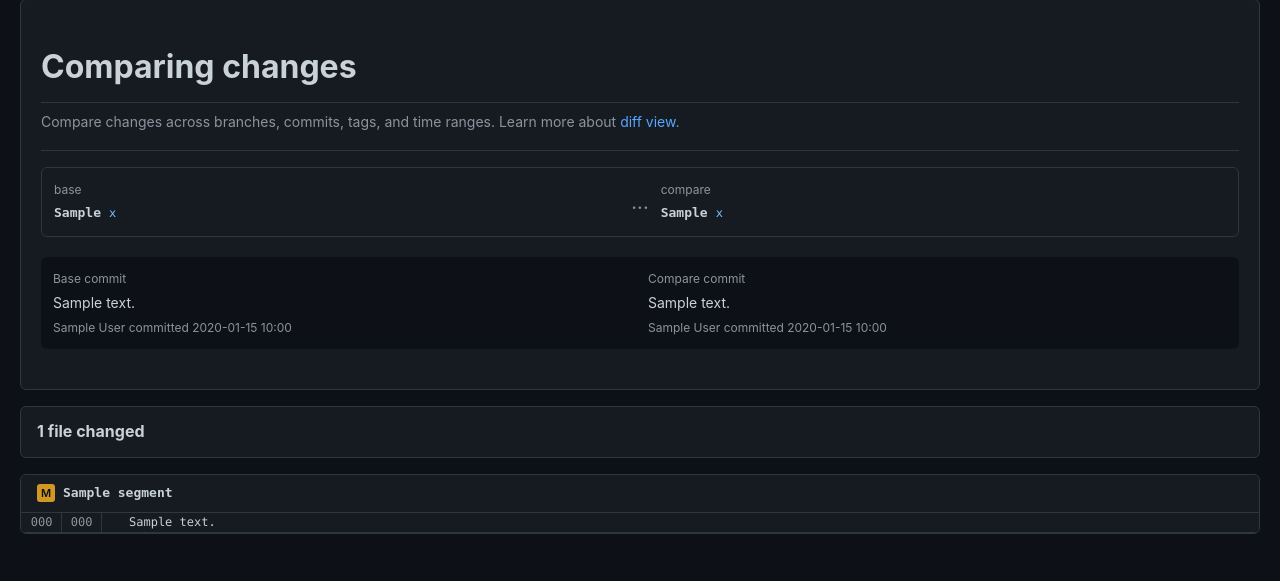
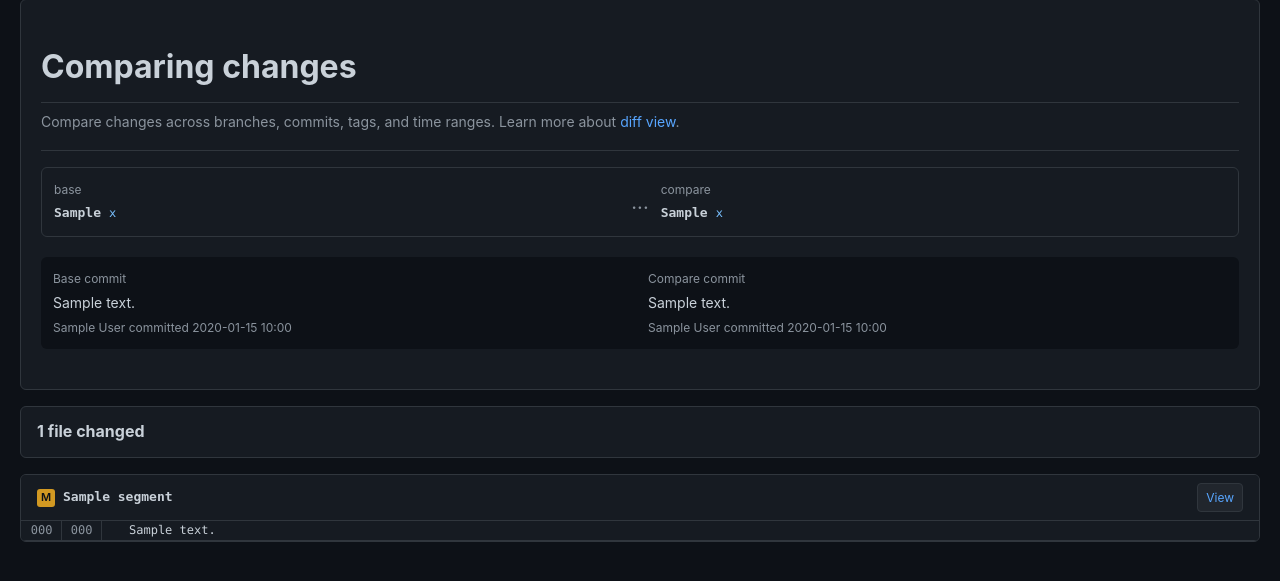
Before and after one commit to vilterp/dataworkflow, a Flask app: template src/templates/data/compare.html in a window 1280 px wide. Shown: the part 159-740 px from the top of the page. Run offline with Flask 3, Linux system fonts and the light colour scheme; the template is opened without the code that fills it: most values are stand-ins (such as "Sample title", 1, 10 or a date in 2020).

Commit message:
'view' links on file diffs

```diff
--- a/src/templates/data/compare.html
+++ b/src/templates/data/compare.html
@@ -116,6 +116,7 @@
                         </div>
                     {% endif %}
                 </div>
+                <div style="display: flex; align-items: center; gap: 12px;">
                     {% if file_diff.lines and not file_diff.is_binary %}
                         {% set additions = file_diff.lines | selectattr('change_type', 'equalto', 'add') | list | length %}
                         {% set deletions = file_diff.lines | selectattr('change_type', 'equalto', 'remove') | list | length %}
@@ -130,6 +131,16 @@
                             </div>
                         {% endif %}
                     {% endif %}
+                    {# View link - show for added/modified files (not removed) #}
+                    {% if file_diff.event_type != 'removed' %}
+                        <a href="{{ url_for('repo.blob_view', repo_name=repo_name, branch=compare_ref, file_path=file_diff.path) }}"
+                           style="font-size: 12px; color: #58a6ff; text-decoration: none; padding: 4px 8px; border: 1px solid #30363d; border-radius: 4px; background-color: #21262d; white-space: nowrap;"
+                           onmouseover="this.style.borderColor='#58a6ff'"
+                           onmouseout="this.style.borderColor='#30363d'">
+                            View
+                        </a>
+                    {% endif %}
+                </div>
             </div>
 
             <!-- Diff content -->
```
Lines whose indentation alone changed are shown as unchanged.
